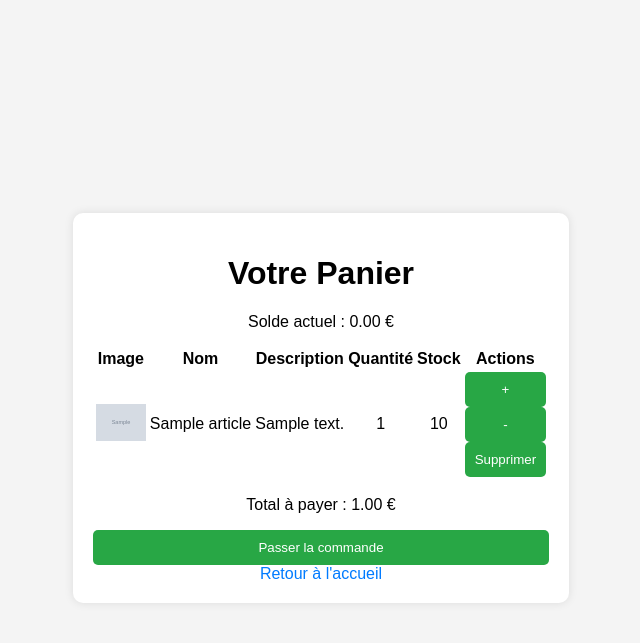
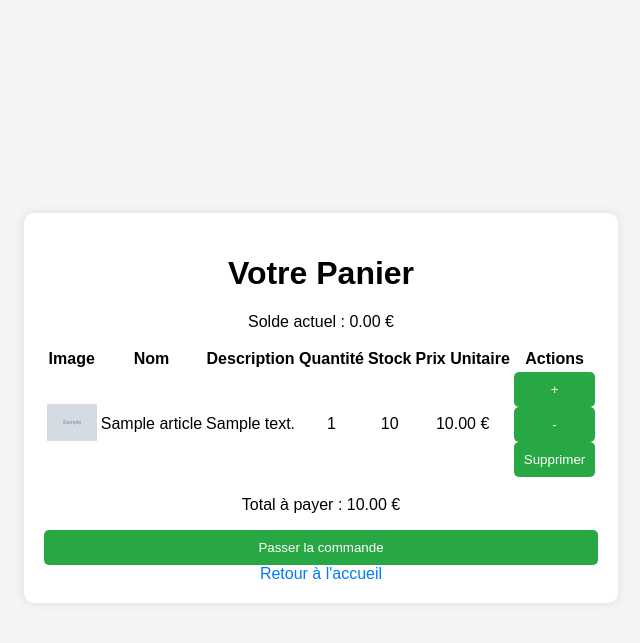
Before and after one commit to Altrevis/E-commerce-PHP, a PHP site: page /cart.php in a window 1280 px wide. Shown: the top 643 px of the page, without its empty margins (319-959 px from the left). Run offline with PHP 8.4, Linux system fonts and the light colour scheme; the visitor is signed in with stand-in values (Sample User, id 1); tables that the repository leaves empty or names only in its code hold one stand-in row (values such as "Sample post"); grey boxes marked "Sample" are stand-in pictures.

Commit message:
correction bug pour ce co à la page

```diff
--- a/cart.php
+++ b/cart.php
@@ -16,7 +16,7 @@ $solde = $user['Solde'];
 
 $stmt = $pdo->prepare("
     SELECT CART.ID AS CartID, ARTICLE.ID AS ArticleID, ARTICLE.Nom, ARTICLE.ImageLink,
-           ARTICLE.Description, COUNT(CART.ArticleID) AS Quantity, STOCK.Quantity AS StockQuantity
+           ARTICLE.Description, COUNT(CART.ArticleID) AS Quantity, STOCK.Quantity AS StockQuantity, ARTICLE.Prix
     FROM CART
     JOIN ARTICLE ON CART.ArticleID = ARTICLE.ID
     JOIN STOCK ON ARTICLE.ID = STOCK.ArticleID
@@ -28,7 +28,7 @@ $cart_items = $stmt->fetchAll(PDO::FETCH_ASSOC);
 
 $total_amount = 0;
 foreach ($cart_items as $item) {
-    $total_amount += $item['Quantity'];
+    $total_amount += $item['Prix'] * $item['Quantity'];
 }
 
 ?>
@@ -57,6 +57,7 @@ foreach ($cart_items as $item) {
                         <th>Description</th>
                         <th>Quantité</th>
                         <th>Stock</th>
+                        <th>Prix Unitaire</th>
                         <th>Actions</th>
                     </tr>
                 </thead>
@@ -68,6 +69,7 @@ foreach ($cart_items as $item) {
                             <td><?= htmlspecialchars($item['Description']); ?></td>
                             <td><?= $item['Quantity']; ?></td>
                             <td><?= $item['StockQuantity']; ?></td>
+                            <td><?= number_format($item['Prix'], 2) ?> €</td>
                             <td>
                                 <form action="update_cart.php" method="POST">
                                     <input type="hidden" name="article_id" value="<?= $item['ArticleID']; ?>">
```
